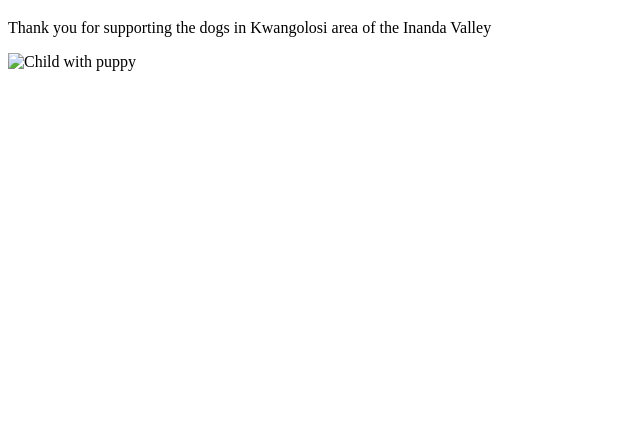
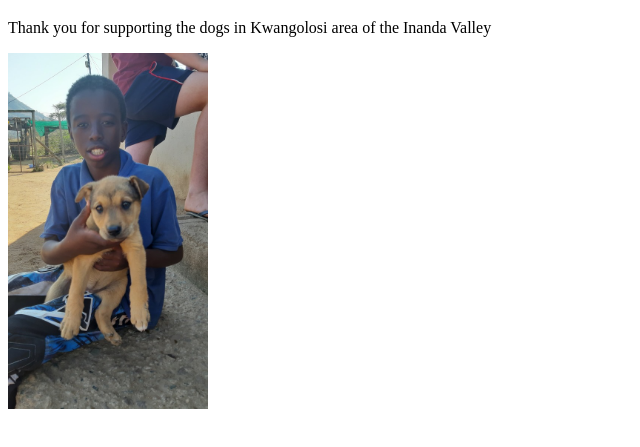
Before and after one commit to BiancaBlom/Friends-of-KZN-Valley-Dogs, a plain HTML site: page index.html in a window 1280 px wide. Shown: the part 61-508 px from the top of the page, without its empty margins (0-640 px from the left). Drawn offline with Linux system fonts and the light colour scheme.

Commit message:
Update index.html

```diff
--- a/index.html
+++ b/index.html
@@ -8,6 +8,6 @@
     <body>
         <h1> Welcome to our fundraising portal </h1>
         <p> Thank you for supporting the dogs in Kwangolosi area of the Inanda Valley </p>
-        <img src="/Friends-of-KZN-Valley-Dogs/Pups.jpg"  alt="Child with puppy"width=200px />
+        <img src="/Friends-of-KZN-Valley-Dogs/Pup.jpg"  alt="Child with puppy"width=200px />
     </body>
 </html>
```
